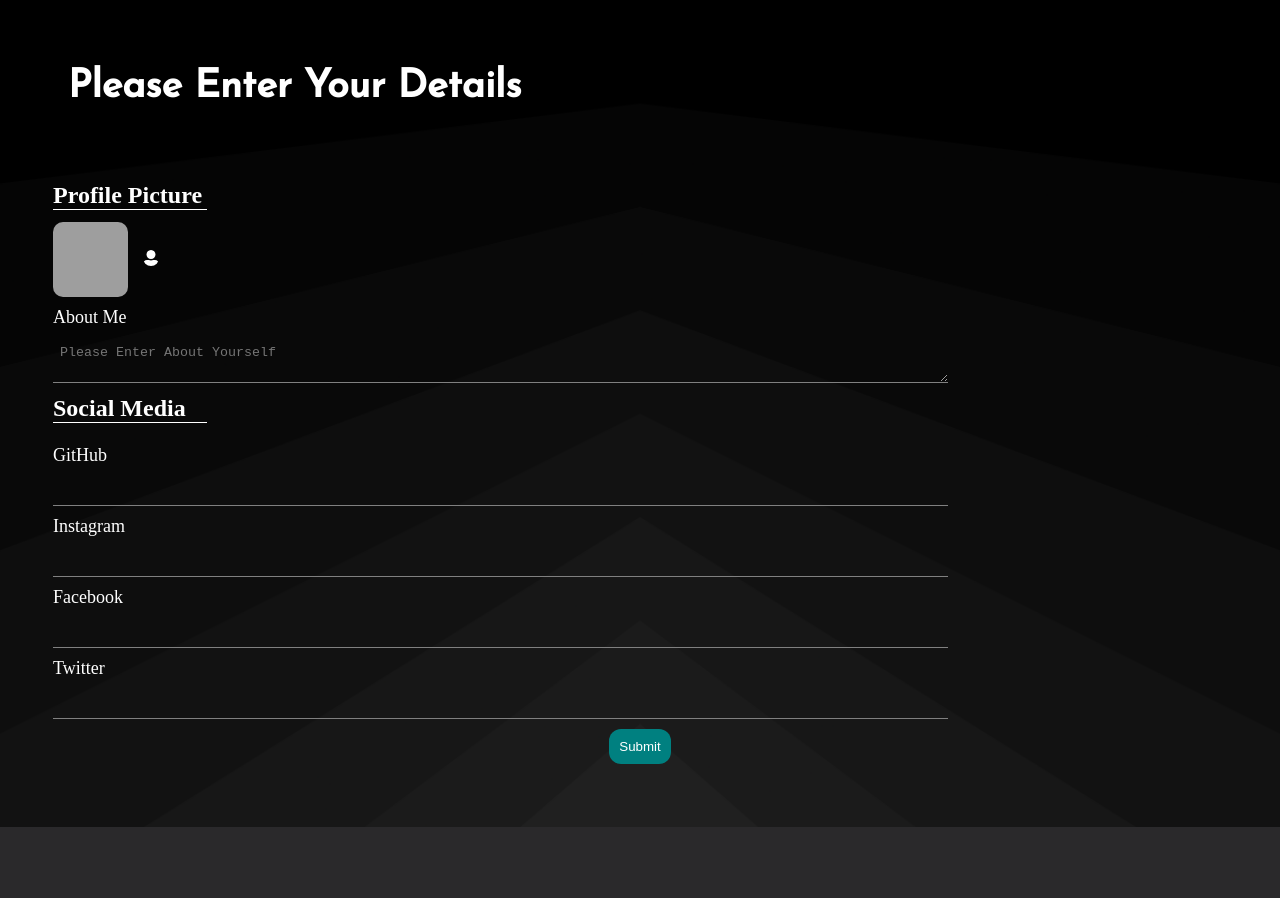
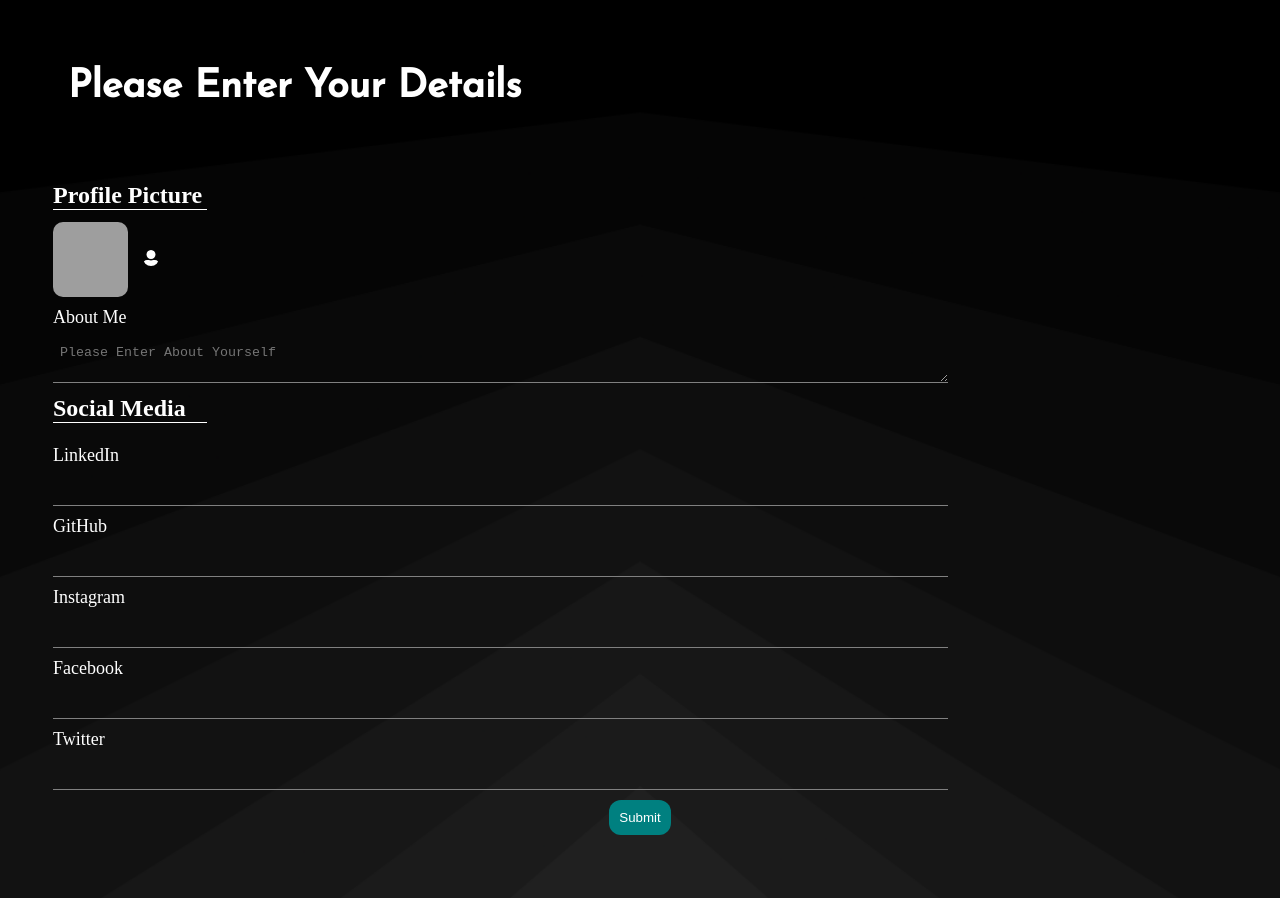
Before and after one commit to Akhileswar1905/SmartFolio, a React (Create React App) app: page /details in a window 1280 px wide. Before the commit the page ends 827 px from the top, so only its background shows below. Built offline with nearby package versions, Linux system fonts and the light colour scheme; grey boxes are pictures that could not be loaded; a web font is replaced by a local one.

Commit message:
commit 3

```diff
--- a/src/Pages/Details/Details.js
+++ b/src/Pages/Details/Details.js
@@ -82,6 +82,15 @@ const Details = () => {
             <div className="socialHandles">
               <h2 className="heading">Social Media</h2>
               <div className="detailsForm">
+                <label className="detailsLabel">LinkedIn</label>
+                <input
+                  type="text"
+                  onChange={handleForm}
+                  name="social"
+                  className="detailsInput"
+                />
+              </div>
+              <div className="detailsForm">
                 <label className="detailsLabel">GitHub</label>
                 <input
                   type="text"
```
